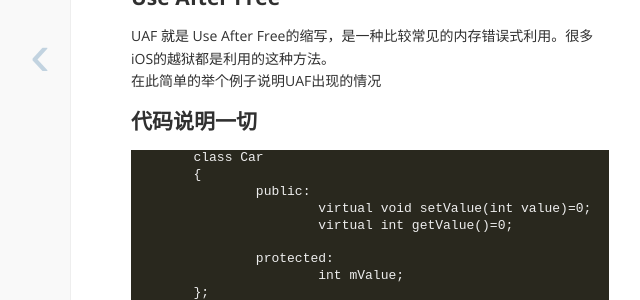
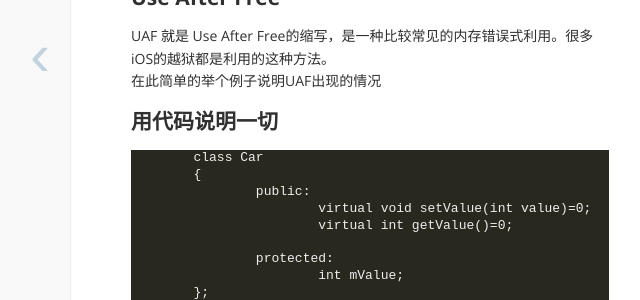
Before and after one commit to dinghing/dinghing.github.io, a Jekyll site: the page built from _posts/2016-06-19-iOS中的UAF漏洞.md, in a window 1280 px wide and 900 px high. Shown: the part 440-740 px from the top of the window, without its empty margins (270-910 px from the left). Built offline with Jekyll 4.4.1, drawn with Linux system fonts in a browser that asks for light colours; comment, search, counter and statistics services are not loaded.

Commit message:
Update 2016-06-19-iOS中的UAF漏洞.md

```diff
--- a/_posts/2016-06-19-iOS中的UAF漏洞.md
+++ b/_posts/2016-06-19-iOS中的UAF漏洞.md
@@ -9,7 +9,7 @@ disqus: y
 UAF 就是 Use After Free的缩写，是一种比较常见的内存错误式利用。很多iOS的越狱都是利用的这种方法。
 在此简单的举个例子说明UAF出现的情况
 
-##  代码说明一切
+##  用代码说明一切
 		class Car
 		{
 			public:
```
